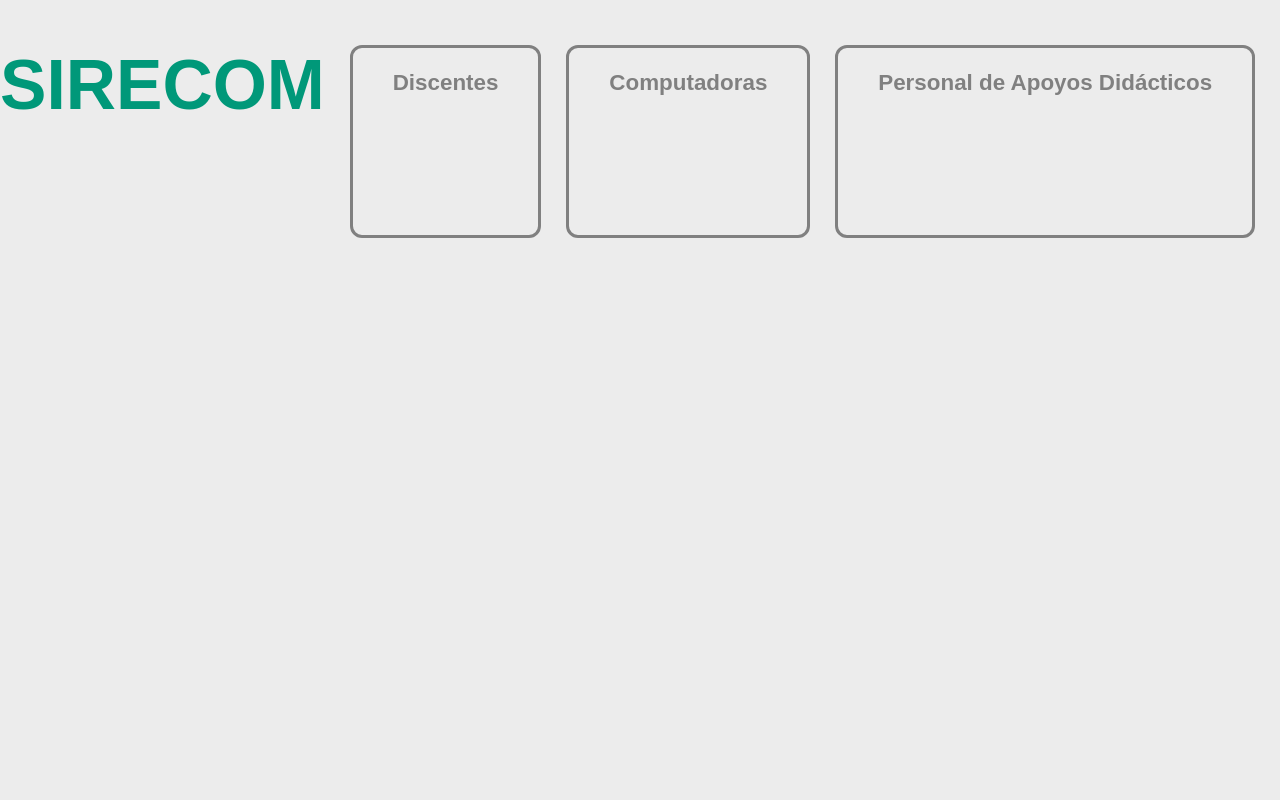
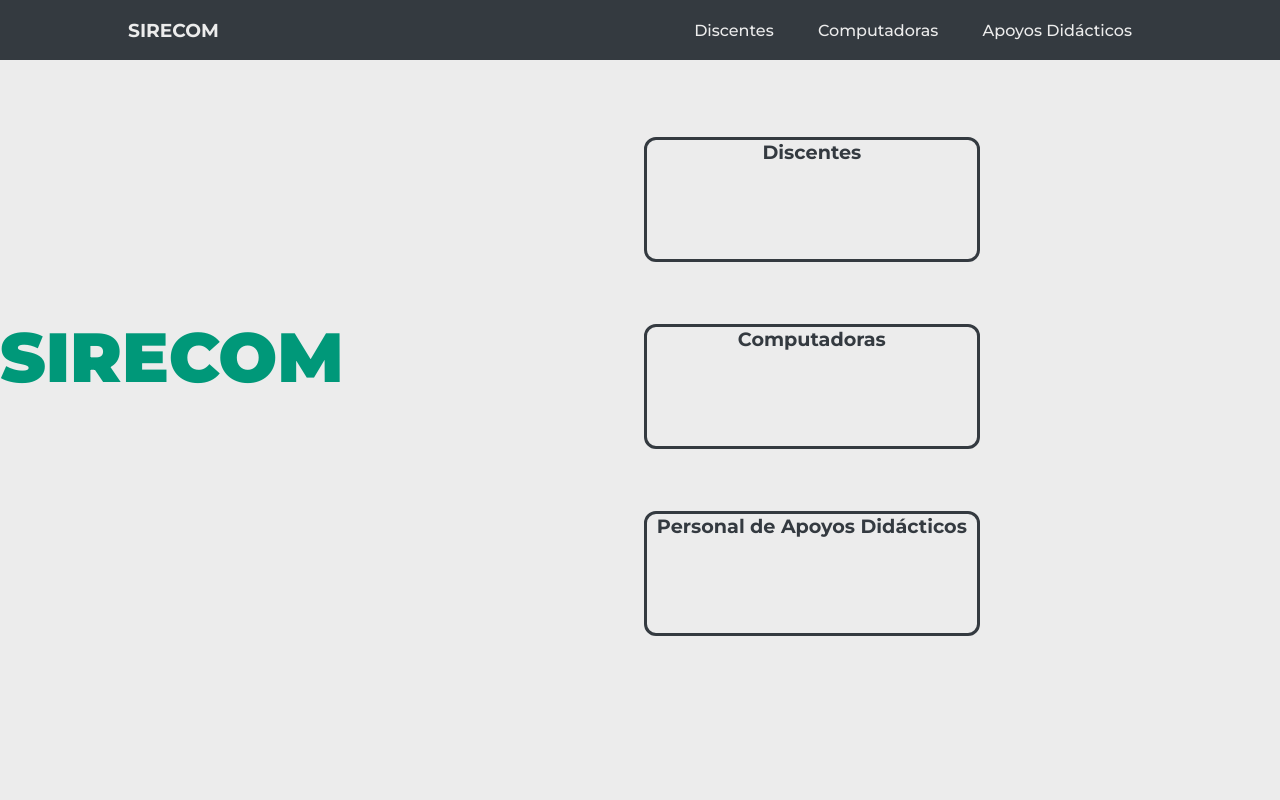
Before and after one commit to import-chr/sirecom, a PHP site: page / in a window 1280 px wide. Run offline with PHP 8.4, Linux system fonts and the light colour scheme; some libraries are stand-ins or nearby versions.

Commit message:
navbar added

```diff
--- a/source/css/home-styles.css
+++ b/source/css/home-styles.css
@@ -1,25 +1,65 @@
+@import url('https://fonts.googleapis.com/css2?family=Montserrat:wght@500;700;900&display=swap');
+
 :root {
-    --yale-blue: #034c8cff;
-    --bluetiful: #056cf2ff;
-    --azure: #0583f2ff;
-    --harvest-gold: #d9961aff;
-    --goldenrod: #d9a714ff;
+    --good-green: #009879;
+    --good-dark: #343a40;
     --cultured: #ecececff;
+}
 
-    --royal-blue-dark: #00296bff;
-    --dark-cornflower-blue: #003f88ff;
-    --usafa-blue: #00509dff;
-    --golden-poppy: #fdc500ff;
-    --gold-web-golden: #ffd500ff;
-
-    --good-green: #009879;
+* {
+    box-sizing: border-box;
+    margin: 0;
+    padding: 0;
 }
 
 body {
     margin: 0;
     height: 100vh;
-    font-family: "Raleway", sans-serif;
+    font-family: "Montserrat", sans-serif;
     background-color: var(--cultured);
+}
+
+li, a.nav {
+    font-family: "Montserrat", sans-serif;
+    font-weight: 500;
+    font-size: 16px;
+    color: var(--cultured);
+    text-decoration: none;
+}
+
+header {
+    display: flex;
+    justify-content: space-between;
+    align-items: center;
+    padding: 30px 10%;
+    background-color: var(--good-dark);
+}
+
+.logo {
+    color: var(--cultured);
+    cursor: pointer;
+    margin-right: auto;
+}
+
+.logo:hover {
+    color: var(--good-green);
+}
+
+.nav__links {
+    list-style: none;
+}
+
+.nav__links li {
+    display: inline-block;
+    padding: 0px 20px;
+}
+
+.nav__links li a {
+    transition: all 0.3s ease 0s;
+}
+
+.nav__links li a:hover {
+    color: var(--good-green);
 }
 
 .main-container {
@@ -38,10 +78,14 @@ body {
 
 .mid-container:nth-child(2) {
     grid-area: title;
+    align-self: center;
+    justify-self: center;
 }
 
 .mid-container:nth-child(3) {
     grid-area: main;
+    align-self: center;
+    justify-self: center;
 }
 
 .mid-container:nth-child(4) {
@@ -63,38 +107,47 @@ div.sub-header h1 {
 
 #title > h1 {
     color: var(--good-green);
+    font-weight: 900;
+}
+
+.full-container {
+    height: 100%;
 }
 
 .ref-container {
     display: flex;
+    flex-direction: column;
     justify-content: space-evenly;
     height: 100%;
+    margin: 30px 0;
 }
 
 div.sub-ref {
     display: flex;
-    height: 30%;
+    height: 20%;
+    width: 100%;
     border-style: solid;
-    border-color: gray;
+    border-color: var(--good-dark);
     border-radius: 12px;
     text-align: center;
 }
 
 .linker {
     height: 100%;
+    width: 100%;
     margin: 0;
-    padding: 0 40px 0 40px;
+    padding: 0px 10px;
     text-decoration: none;
-    color: grey;
+    color: var(--good-dark);
 }
 
 .linker > p {
-    font-size: 1.4em;
+    font-size: 1.2em;
     font-weight: bold;
 }
 
 .linker > i {
-    font-size: 7em;
+    font-size: 5em;
 }
 
 .linker:hover {
--- a/source/views/home.html
+++ b/source/views/home.html
@@ -4,15 +4,24 @@
     <meta charset="UTF-8">
     <meta http-equiv="X-UA-Compatible" content="IE=edge">
     <meta name="viewport" content="width=device-width, initial-scale=1.0">
-    <link rel="stylesheet" href="../source/css/home-styles.css">
-    <link rel="stylesheet" href="../source/icons/uicons-solid-rounded/css/uicons-solid-rounded.css">
+    <!-- <link rel="stylesheet" href="../source/css/home-styles.css">
+    <link rel="stylesheet" href="../source/icons/uicons-solid-rounded/css/uicons-solid-rounded.css"> -->
     <link rel="stylesheet" href="../css/home-styles.css">
     <link rel="stylesheet" href="../icons/uicons-solid-rounded/css/uicons-solid-rounded.css">
     <title>Inicio</title>
 </head>
 <body>
     <div class="main-container">
-        <div class="header edge-space mid-container"></div>
+        <header class="header edge-space mid-container">
+            <h3 class="logo">SIRECOM</h3>
+            <nav>
+                <ul class="nav__links">
+                    <li><a class="nav" href="discentes">Discentes</a></li>
+                    <li><a class="nav" href="pc">Computadoras</a></li>
+                    <li><a class="nav" href="apoyos">Apoyos Didácticos</a></li>
+                </ul>
+            </nav>
+        </header>
 
         <div class="title-container mid-container sub-header">
             <div id="title">
```
